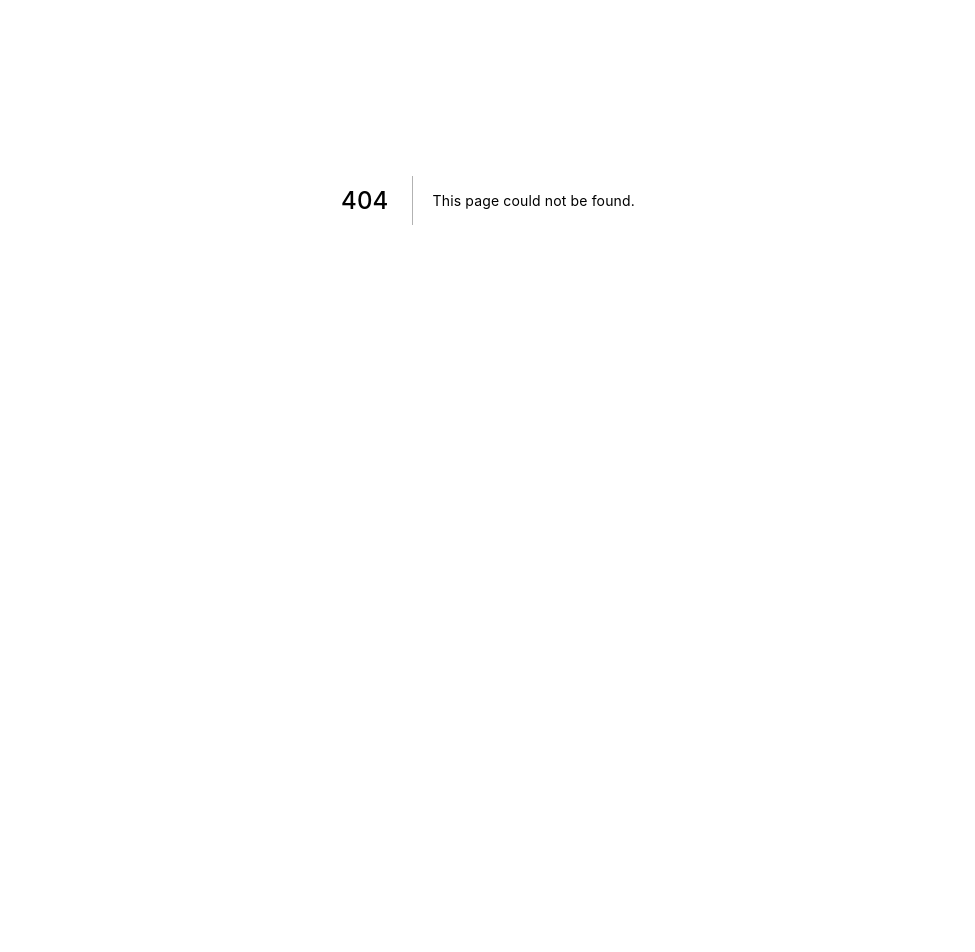
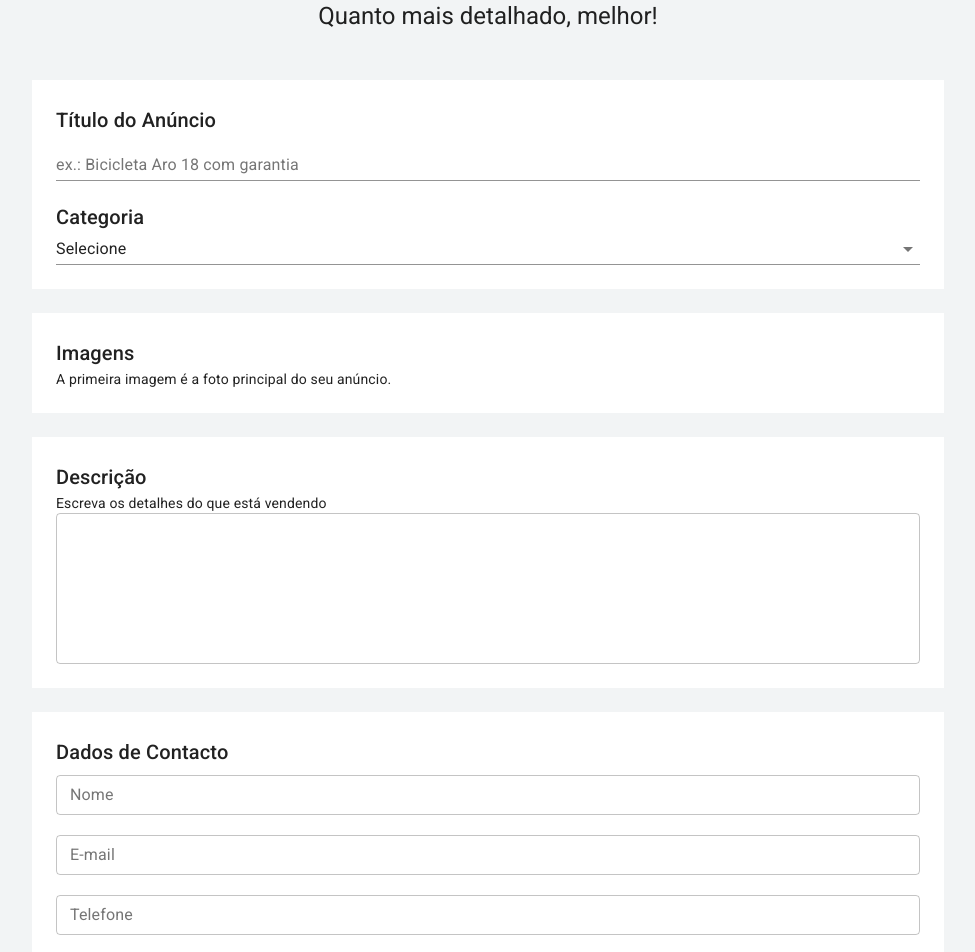
Before and after one commit to EvandroMonteiro/anunx, a Next.js app: page /user/publish in a window 1280 px wide. Before the commit this address had no page. Shown: the part 200-1152 px from the top of the page, without its empty margins (152-1127 px from the left). Before the commit the page ends 800 px from the top, so only its background shows below. Built offline with nearby package versions, Linux system fonts and the light colour scheme.

Commit message:
adicionando pagina de publicar anuncio

```diff
--- /dev/null
+++ b/pages/user/publish.js
@@ -0,0 +1,136 @@
+import { Container, Typography, makeStyles, Box, TextField, Select, Button } from '@material-ui/core'
+import TemplateDefault from '../../src/templates/Default'
+
+const useStyles = makeStyles((theme) => ({
+  container: {
+    padding: theme.spacing(8, 0, 6)
+  },
+  boxContainer: {
+    paddingBottom: theme.spacing(3)
+  },
+  box: {
+    backgroundColor: theme.palette.background.white,
+    padding: theme.spacing(3),
+  }
+}))
+
+const Publish = () => {
+  const classes = useStyles()
+
+  return (
+    <TemplateDefault>
+      <Container maxWidth="sm" className={classes.container}>
+        <Typography component="h1" variant="h2" align="center" color="textPrimary">
+          Publicar Anúncio
+        </Typography>
+        <Typography component="h5" variant="h5" align="center" color="textPrimary">
+          Quanto mais detalhado, melhor!
+        </Typography>
+      </Container>
+
+      <Container maxWidth="md" className={classes.boxContainer}>
+        <Box className={classes.box}>
+          <Typography component="h6" variant="h6" color="textPrimary">
+            Título do Anúncio
+          </Typography>
+          <TextField
+            label="ex.: Bicicleta Aro 18 com garantia"
+            size="small"
+            fullWidth
+          />
+          <br /><br />
+          <Typography component="h6" variant="h6" color="textPrimary">
+            Categoria
+          </Typography>
+          <Select
+            native
+            value=""
+            fullWidth
+            onChange={() => { }}
+            inputProps={{
+              name: 'age',
+            }}
+          >
+            <option value="">Selecione</option>
+            <option value={1}>Bebé e Criança</option>
+            <option value={2}>Agricultura</option>
+            <option value={3}>Moda</option>
+            <option value={4}>Carros, Motos e Barcos</option>
+            <option value={5}>Serviços</option>
+            <option value={6}>Lazer</option>
+            <option value={7}>Animais</option>
+            <option value={8}>Móveis, Casa e Jardim</option>
+            <option value={9}>Imóveis</option>
+            <option value={10}>Equipamentos e Ferramentas</option>
+          </Select>
+        </Box>
+      </Container>
+
+      <Container maxWidth="md" className={classes.boxContainer}>
+        <Box className={classes.box}>
+          <Typography component="h6" variant="h6" color="textPrimary">
+            Imagens
+          </Typography>
+          <Typography component="div" variant="body2" color="textPrimary">
+            A primeira imagem é a foto principal do seu anúncio.
+          </Typography>
+        </Box>
+      </Container>
+
+      <Container maxWidth="md" className={classes.boxContainer}>
+        <Box className={classes.box}>
+          <Typography component="h6" variant="h6" color="textPrimary">
+            Descrição
+          </Typography>
+          <Typography component="div" variant="body2" color="textPrimary">
+            Escreva os detalhes do que está vendendo
+          </Typography>
+          <TextField
+            multiline
+            rows={6}
+            variant="outlined"
+            fullWidth
+          />
+        </Box>
+      </Container>
+
+      <Container maxWidth="md" className={classes.boxContainer}>
+        <Box className={classes.box}>
+          <Typography component="h6" variant="h6" color="textPrimary" gutterBottom>
+            Dados de Contacto
+          </Typography>
+          <TextField
+            label="Nome"
+            variant="outlined"
+            size="small"
+            fullWidth
+          />
+          <br /><br />
+          <TextField
+            label="E-mail"
+            variant="outlined"
+            size="small"
+            fullWidth
+          />
+          <br /><br />
+          <TextField
+            label="Telefone"
+            variant="outlined"
+            size="small"
+            fullWidth
+          />
+        </Box>
+      </Container>
+
+      <Container maxWidth="md" className={classes.boxContainer}>
+        <Box textAlign="right">
+          <Button variant="contained" color="primary">
+            Publicar Anúncio
+          </Button>
+        </Box>
+      </Container>
+    </TemplateDefault>
+  )
+}
+
+export default Publish
--- a/src/theme.js
+++ b/src/theme.js
@@ -4,6 +4,10 @@
   palette: {
     primary: {
       main: '#000000',
+    },
+    background: {
+      default: 'rgb(242, 244, 245)',
+      white: 'rgb(255, 255, 255)',
     }
   }
 })
```
